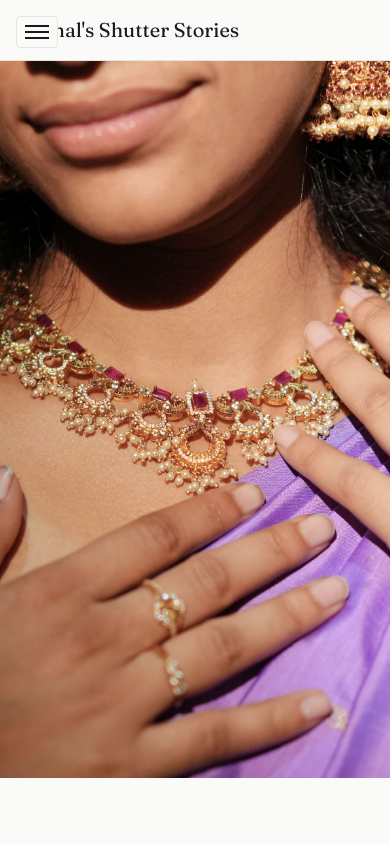
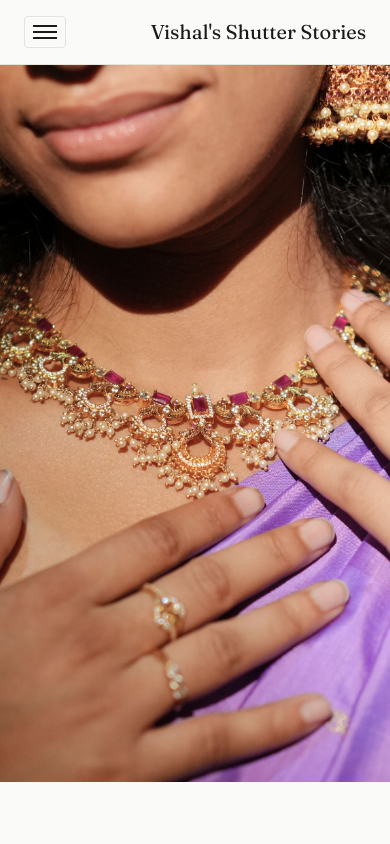
Before and after one commit to VishalSingoju/vishals-shutter-stories, a Next.js app: page / in a window 390 px wide. Shown: the top 844 px of the page. Built offline with nearby package versions, Linux system fonts and the light colour scheme.

Commit message:
Integrate burger into nav bar, mobile only

```diff
--- a/src/components/NavBar.tsx
+++ b/src/components/NavBar.tsx
@@ -8,43 +8,49 @@ export default function NavBar() {
 
   return (
     <>
-      {/* Left Burger Button - visible on all screens */}
+      {/* Normal Top Navigation Bar with integrated burger */}
+      <header className="w-full border-b border-hairline bg-paper">
+        <div className="max-w-content mx-auto px-6 py-4 flex justify-between items-center">
+          {/* Burger button - part of header, visible on mobile only */}
           <button
             onClick={() => setOpen(!open)}
             aria-label="Toggle menu"
-        className="fixed left-4 top-4 z-50 p-2 rounded border border-hairline bg-paper"
+            className="md:hidden p-2 rounded border border-hairline"
           >
             <div className="w-6 h-0.5 bg-ink mb-1" />
             <div className="w-6 h-0.5 bg-ink mb-1" />
             <div className="w-6 h-0.5 bg-ink" />
           </button>
 
-      {/* Left Slide Menu */}
-      <div
-        className={`fixed left-0 top-0 h-full w-64 bg-paper border-r border-hairline z-40 transform transition-transform ${open ? 'translate-x-0' : '-translate-x-full'}`}
+          <Link href="/" className="font-display text-xl text-ink">
+            Vishal's Shutter Stories
+          </Link>
+
+          {/* Desktop nav */}
+          <nav className="hidden md:flex gap-6 text-graphite">
+            <Link href="/" className="hover:text-ink">Home</Link>
+            <Link href="/admin" className="hover:text-ink">Admin</Link>
+          </nav>
+
+          {/* Mobile nav - shown when burger open */}
+          <nav className={`md:hidden fixed left-0 top-0 h-full w-64 bg-paper border-r border-hairline z-40 transform transition-transform ${open ? 'translate-x-0' : '-translate-x-full'}`}>
+            <div className="p-6 pt-20">
+              <button
+                onClick={() => setOpen(false)}
+                className="absolute top-4 right-4 p-2"
               >
-        <div className="p-6">
+                ✕
+              </button>
               <h2 className="font-display text-2xl mb-6">Menu</h2>
-          <nav className="flex flex-col gap-4">
+              <div className="flex flex-col gap-4">
                 <Link href="/" onClick={() => setOpen(false)} className="text-ink hover:text-accent">
                   Home
                 </Link>
                 <Link href="/admin" onClick={() => setOpen(false)} className="text-ink hover:text-accent">
                   Admin
                 </Link>
-          </nav>
               </div>
             </div>
-
-      {/* Normal Top Navigation Bar */}
-      <header className="w-full border-b border-hairline bg-paper">
-        <div className="max-w-content mx-auto px-6 py-4 flex justify-between items-center">
-          <Link href="/" className="font-display text-xl text-ink">
-            Vishal's Shutter Stories
-          </Link>
-          <nav className="hidden md:flex gap-6 text-graphite">
-            <Link href="/" className="hover:text-ink">Home</Link>
-            <Link href="/admin" className="hover:text-ink">Admin</Link>
           </nav>
         </div>
       </header>
```
Lines whose indentation alone changed are shown as unchanged.
